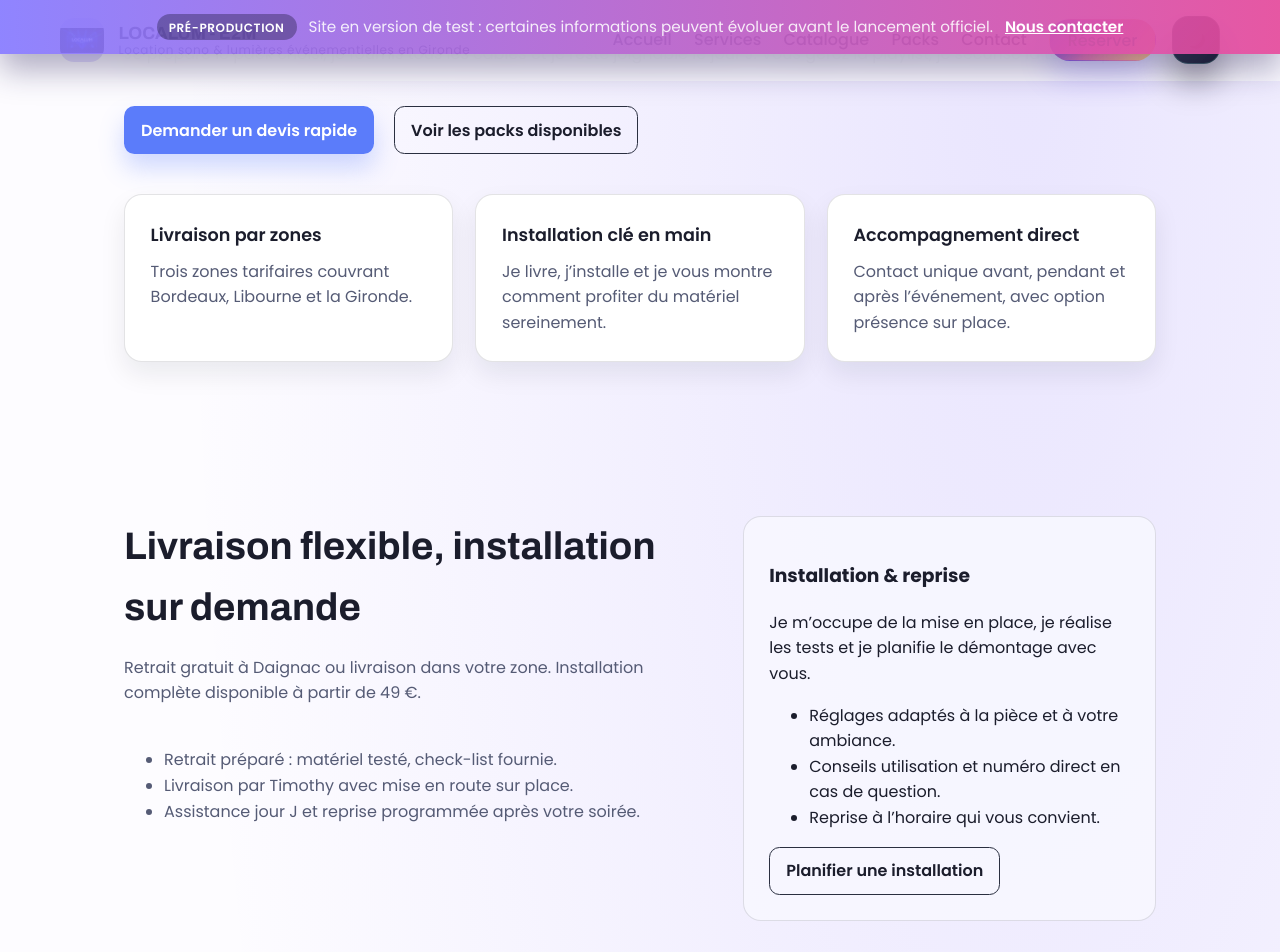
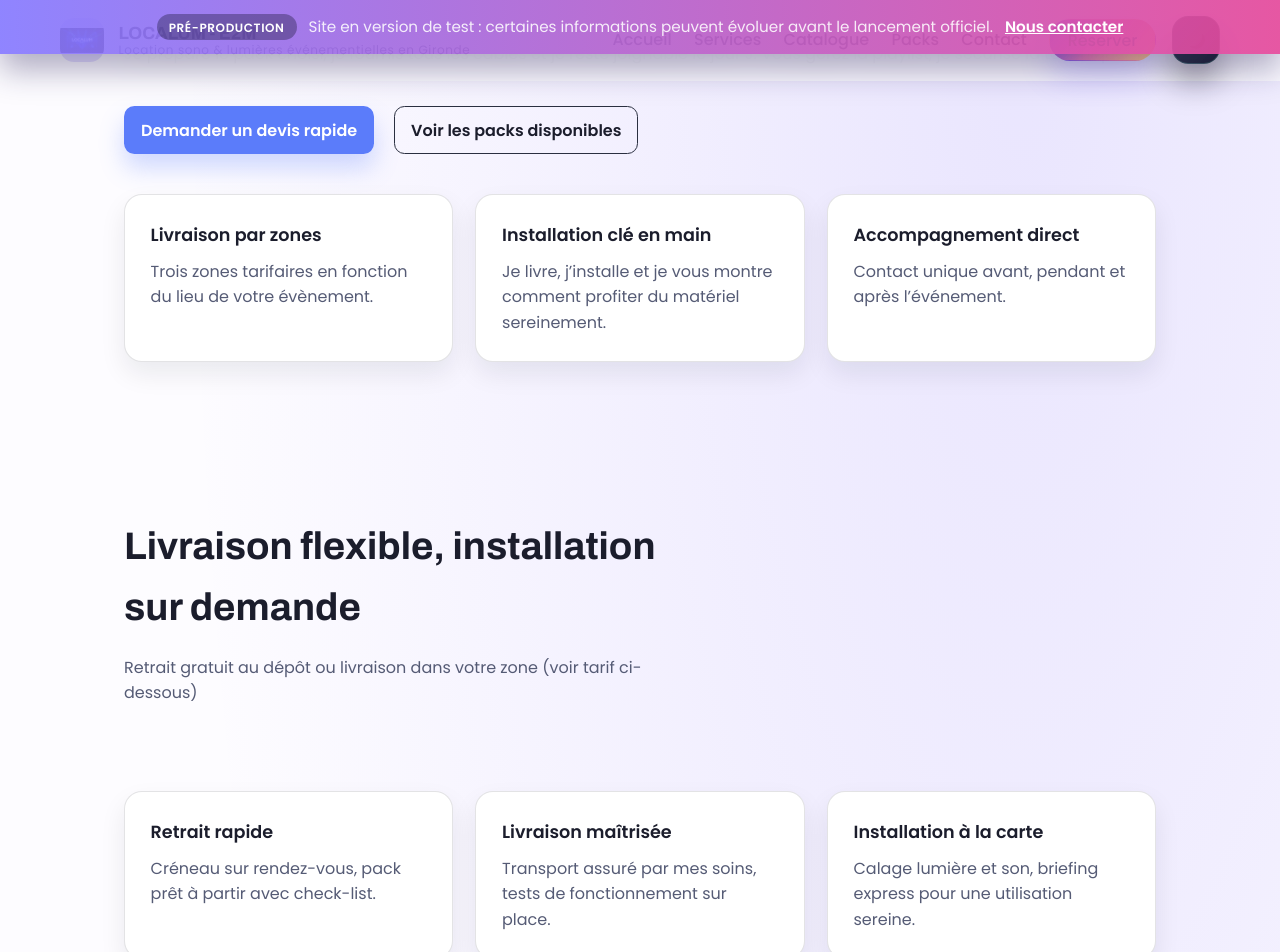
Before and after one commit to Marssouss/Marssouss.github.io, a Jekyll site: the page built from services.md, in a window 1280 px wide and 1400 px high, scrolled down 381 px. Shown: the top 952 px of the window. Built offline with Jekyll 4.4.1, drawn with Linux system fonts in a browser that asks for light colours; some of the changed text lies outside the part shown; grey boxes are pictures that could not be loaded.

Commit message:
Services

```diff
--- a/_config.yml
+++ b/_config.yml
@@ -54,9 +54,9 @@ delivery:
   center_lat: 44.799
   center_lng: -0.248
   tiers:
-    - { radius_km: 5, price_eur: 10, label: "Zone 1 : retrait ou livraison locale", color: "#ef4444", contact_note: "Contactez-moi pour planifier un retrait ou une livraison très proche." }
-    - { radius_km: 10, price_eur: 25, label: "Zone 2 : Bordeaux & Libourne", color: "#facc15", contact_note: "Contactez-moi pour organiser la livraison sur Bordeaux ou Libourne." }
-    - { radius_km: 15, price_eur: 40, label: "Zone 3 : Gironde élargie", color: "#2563eb", contact_note: "Contactez-moi afin de valider la disponibilité et les frais en Gironde élargie." }
+    - { radius_km: 5, price_eur: 10, label: "Zone 1", color: "#ef4444", contact_note: "Contactez-moi pour planifier une livraison très proche." }
+    - { radius_km: 10, price_eur: 25, label: "Zone 2", color: "#facc15", contact_note: "Contactez-moi pour organiser la livraison." }
+    - { radius_km: 15, price_eur: 40, label: "Zone 3", color: "#2563eb", contact_note: "Contactez-moi pour organiser la livraison." }
   install_price_from_eur: 49
 
 forms:
@@ -173,11 +173,11 @@ home:
 services_page:
   highlights:
     - title: "Livraison par zones"
-      text: "Trois zones tarifaires couvrant Bordeaux, Libourne et la Gironde."
+      text: "Trois zones tarifaires en fonction du lieu de votre évènement."
     - title: "Installation clé en main"
       text: "Je livre, j’installe et je vous montre comment profiter du matériel sereinement."
     - title: "Accompagnement direct"
-      text: "Contact unique avant, pendant et après l’événement, avec option présence sur place."
+      text: "Contact unique avant, pendant et après l’événement."
   extras:
     - title: "Location longue durée"
       text: "Tarifs dégressifs à partir de 3 jours."
--- a/services.md
+++ b/services.md
@@ -32,24 +32,9 @@ description: Location sono & lumières avec livraison, installation sur demande
       <div>
         <div class="section-header">
           <h2>Livraison flexible, installation sur demande</h2>
-          <p class="muted">Retrait gratuit à {{ site.delivery.base_city }} ou livraison dans votre zone. Installation complète disponible à partir de {{ site.delivery.install_price_from_eur }} €.</p>
+          <p class="muted">Retrait gratuit au dépôt ou livraison dans votre zone (voir tarif ci-dessous)</p>
         </div>
-        <ul class="muted" style="margin-top: 1.5rem;">
-          <li>Retrait préparé : matériel testé, check-list fournie.</li>
-          <li>Livraison par {{ site.owner_name }} avec mise en route sur place.</li>
-          <li>Assistance jour J et reprise programmée après votre soirée.</li>
-        </ul>
       </div>
-      <aside class="note" style="margin: 0;">
-        <h3>Installation & reprise</h3>
-        <p>Je m’occupe de la mise en place, je réalise les tests et je planifie le démontage avec vous.</p>
-        <ul>
-          <li>Réglages adaptés à la pièce et à votre ambiance.</li>
-          <li>Conseils utilisation et numéro direct en cas de question.</li>
-          <li>Reprise à l’horaire qui vous convient.</li>
-        </ul>
-        <a class="button button--ghost" href="{{ site.forms.booking_google_form_url }}" target="_blank" rel="noopener">Planifier une installation</a>
-      </aside>
     </div>
     <div class="feature-grid" style="margin-top: 2.75rem; grid-template-columns: repeat(auto-fit, minmax(240px, 1fr));">
       <article class="feature-card">
```
